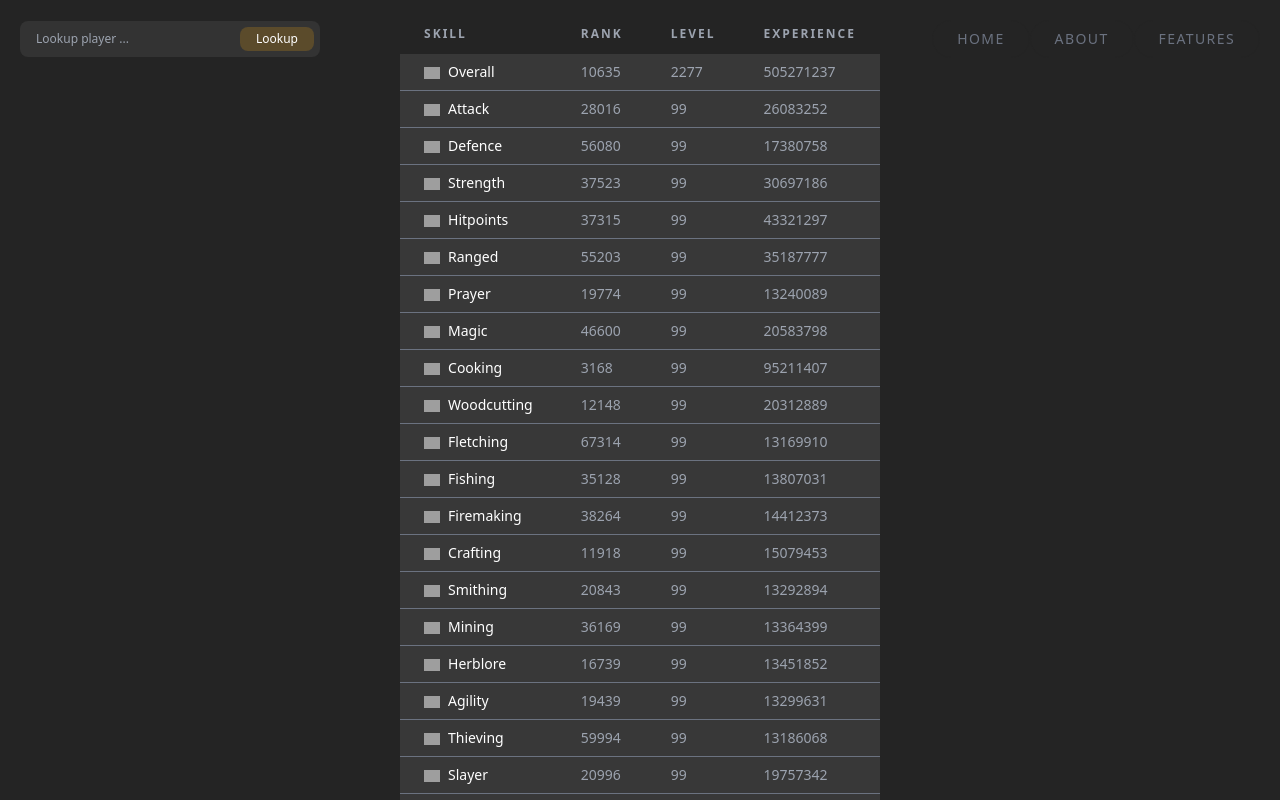
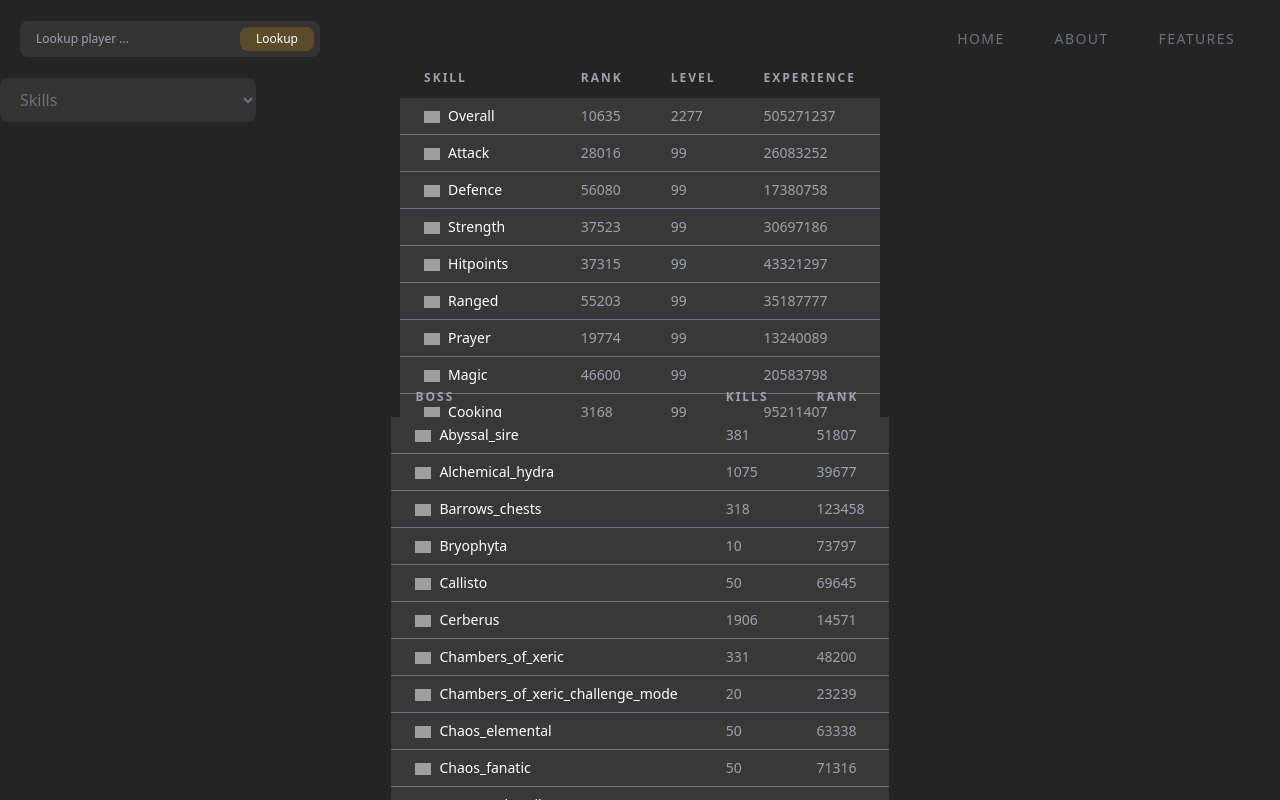
Before and after one commit to MHagenau/osrs-tracker, a Next.js app: page /userpage in a window 1280 px wide. Built offline with nearby package versions, Linux system fonts and the light colour scheme; grey boxes are pictures that could not be loaded.

Commit message:
Added boss table and dropdown

```diff
--- /dev/null
+++ b/components/BossTable.tsx
@@ -0,0 +1,64 @@
+import { statSync } from 'fs'
+import React from 'react'
+
+type Props = {
+    stats: any
+}
+
+
+function BossTable({ stats }: Props) {
+
+    const playerBoss: any[] = []
+    for (let boss in stats.bosses) {
+        var url = `https://oldschool.runescape.wiki/images/${boss.charAt(0).toUpperCase()
+                   + boss.slice(1)}_icon_%28detail%29.png?a4903`
+        playerBoss.push([
+            url,
+            boss,
+            stats.bosses[boss].score,
+            stats.bosses[boss].rank
+        ])
+    }
+
+  return (
+    <div className=''>
+        <table className='text-sm text-left text-gray-400'>
+            <thead className='text-xs uppercase dark:bg-[#1f1f1f] tracking-[2px]'>
+                <tr>
+                    <th scope='col' className='py-3 px-6'>
+                        Boss
+                    </th>
+                    <th scope='col' className='py-3 px-6'>
+                        Kills
+                    </th>
+                    <th scope='col' className='py-3 px-6'>
+                        Rank
+                    </th>
+                </tr>
+            </thead>
+            <tbody>
+                {playerBoss.map((value, i) => (
+                    <tr key={i} className='bg-[#383838] border-b border-gray-500'>
+                        <th key={i} scope="row" className='py-2 px-6 font-medium text-white '>
+                            <div>
+                                <img className="w-4 h-4 inline object-scale-down"
+                                    src={playerBoss[i][0]}
+                                    alt="" />
+                                <p className='inline pl-2'>{playerBoss[i][1].charAt(0).toUpperCase() + playerBoss[i][1].slice(1)}</p>
+                            </div>
+                        </th>
+                        <td key={i} className='py-2 px-6'>
+                            {playerBoss[i][2]}
+                        </td>
+                        <td key={i} className='py-2 px-6'>
+                            {playerBoss[i][3]}
+                        </td>
+                    </tr>
+                ))}
+            </tbody>
+        </table>
+    </div>
+  )
+}
+
+export default BossTable
--- /dev/null
+++ b/components/Dropdown.tsx
@@ -0,0 +1,30 @@
+import React, { useState } from 'react'
+
+type Props = {}
+
+function Dropdown({}: Props ) {
+  const [value, setValue] = useState("skills");
+  return (
+    <div>
+        <select className='block p-2.5 pl-4 w-1/5 text-s text-gray-500 bg-[#333333] rounded-lg
+                           focus:ring-[#F7AB0A]/80 focus:border-[#F7AB0A]/80'
+                           name="playerTableSelect" id="player-tab-sel"
+                           value={value}
+                           onChange={(e) => {
+                            setValue(e.target.value);
+                        }}>
+            <option value='skills'>
+                Skills
+            </option>
+            <option value='bosses'>
+                Bosses
+            </option>
+            <option value='minigames'>
+                Minigames
+            </option>
+        </select>
+    </div>
+  )
+}
+
+export default Dropdown
--- a/pages/userpage.tsx
+++ b/pages/userpage.tsx
@@ -2,7 +2,9 @@ import type { NextPage } from 'next'
 import Head from 'next/head'
 import Header from '../components/Header';
 import SkillTable from '../components/SkillTable';
+import BossTable from '../components/BossTable';
 import statsJson from '../json_response.json' assert {type: "json"};
+import Dropdown from '../components/Dropdown';
 
 const PlayerPage: NextPage = () => {
   return (
@@ -13,10 +15,15 @@ const PlayerPage: NextPage = () => {
 
       <Header />
 
+      <Dropdown />
+
       <div className='h-screen flex items-center justify-center'>
         <SkillTable stats={statsJson}/>
       </div>
 
+      <div className='h-screen flex items-center justify-center'>
+        <BossTable stats={statsJson}/>
+      </div>
 
 
     </div>
```
Also changed, not shown: package.json (+4 -4 lines), 1 other file (tests, documents, lock files or other folders).
